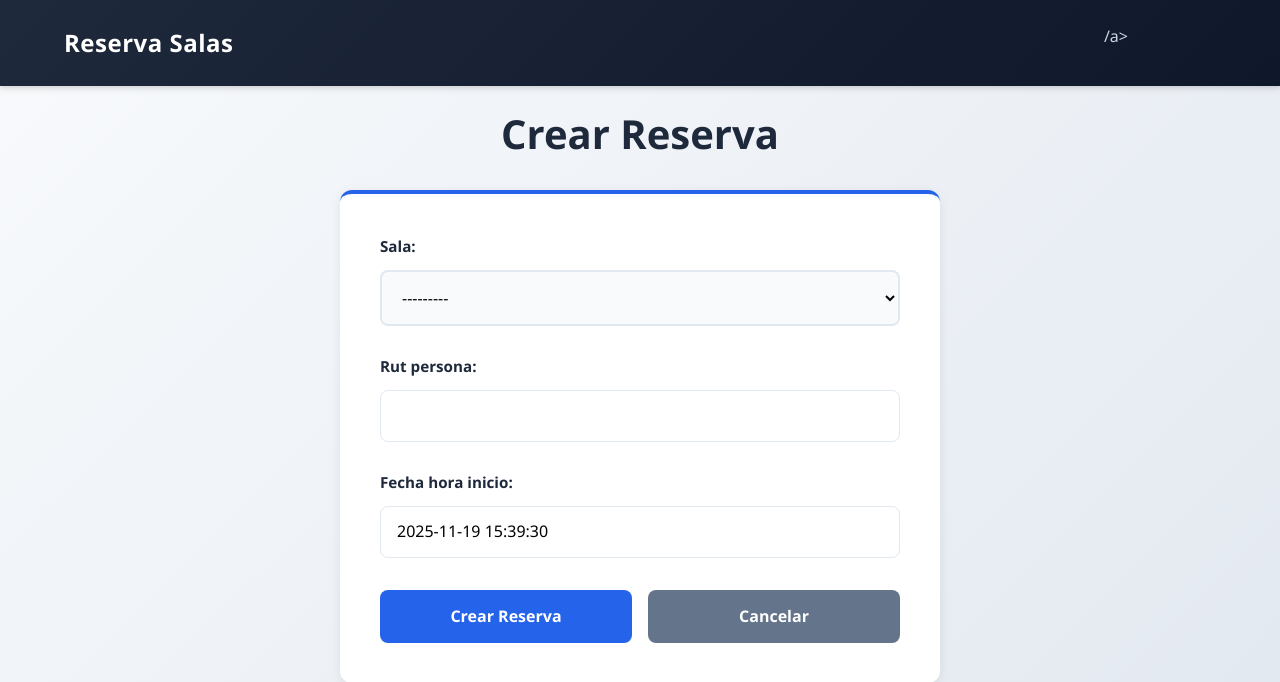
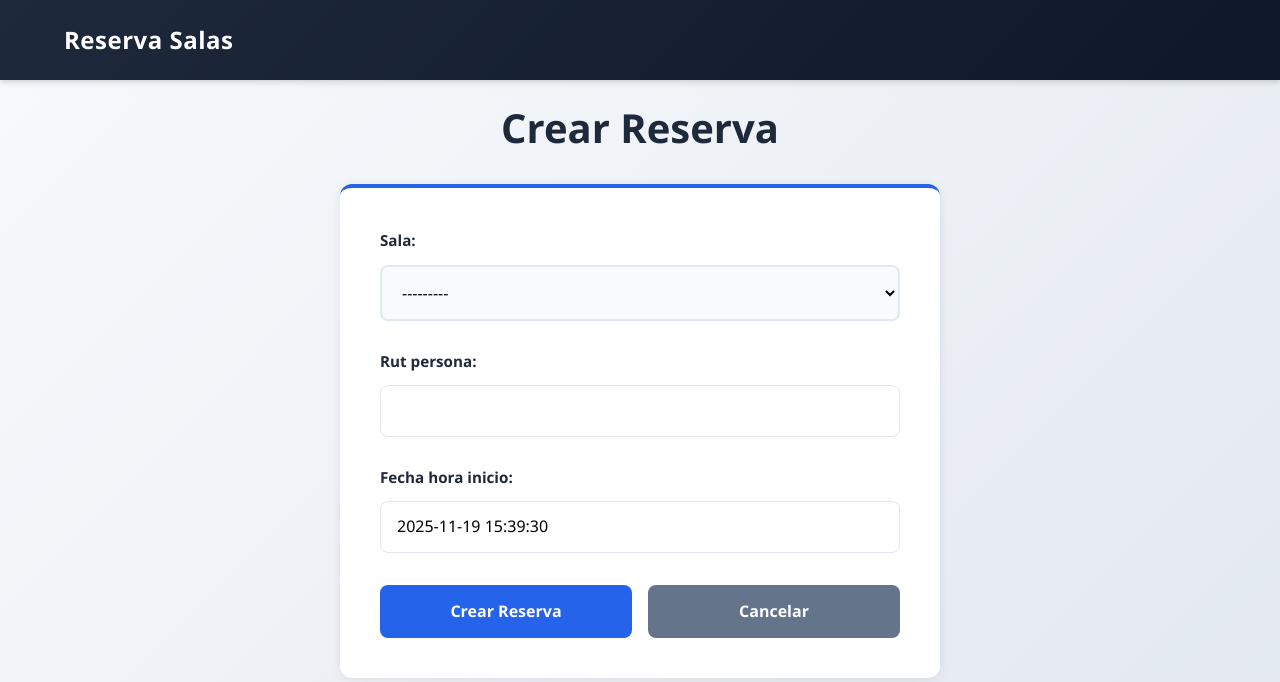
Before and after one commit to Adolfo-Navarro/Eva-Backend-03, a Django app: page /crear_reserva/ in a window 1280 px wide. Shown: the top 682 px of the page. Run offline with Django 5.2, Linux system fonts and the light colour scheme; data that the repository does not hold is empty.

Commit message:
pequeño arreglo

```diff
--- a/templates/base.html
+++ b/templates/base.html
@@ -23,7 +23,7 @@
           <div class="collapse navbar-collapse" id="mainNav">
             <ul class="navbar-nav ms-auto mb-2 mb-lg-0">
               <li class="nav-item">
-                <a class="nav-link" href="{% url 'home' %}">/a>
+                <a class="nav-link" href="{% url 'home' %}"></a>
               </li>
               <li class="nav-item">
                 <a class="nav-link" href="{% url 'crear_reserva' %}"></a>
```
